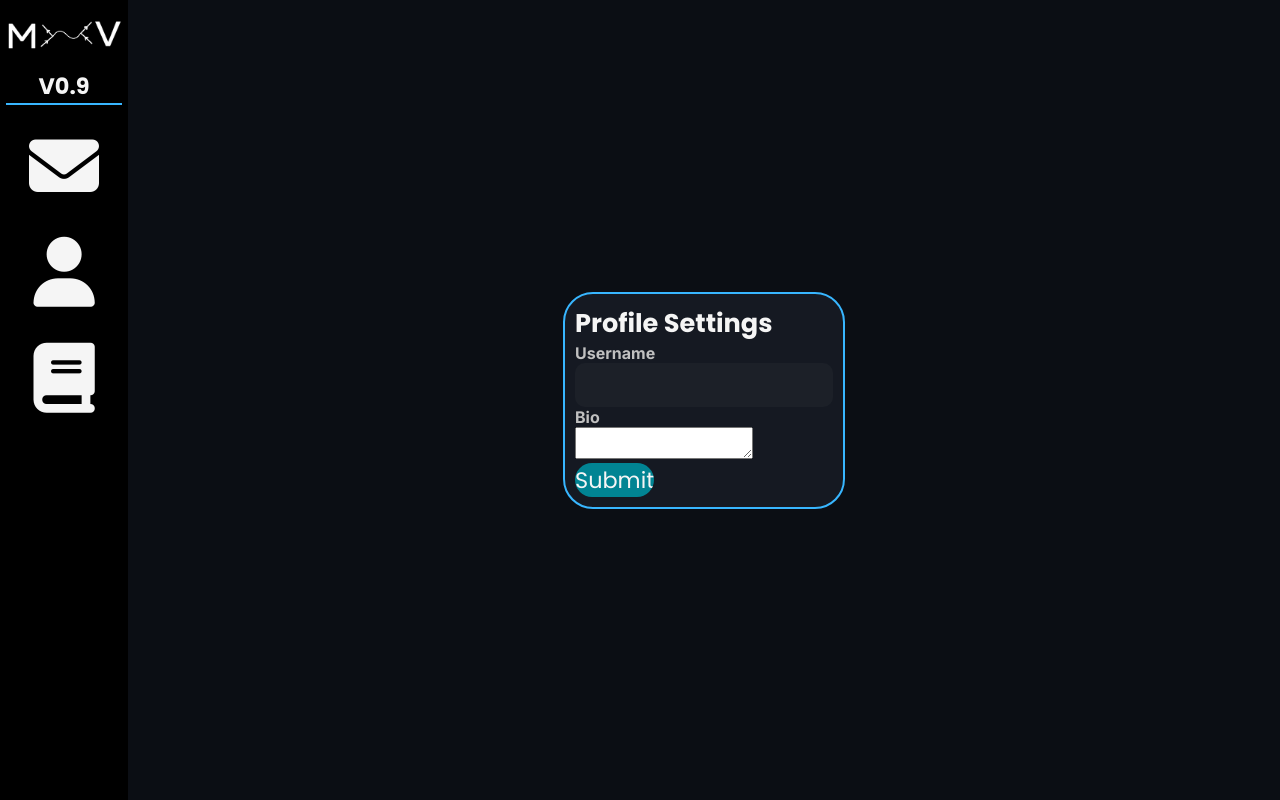
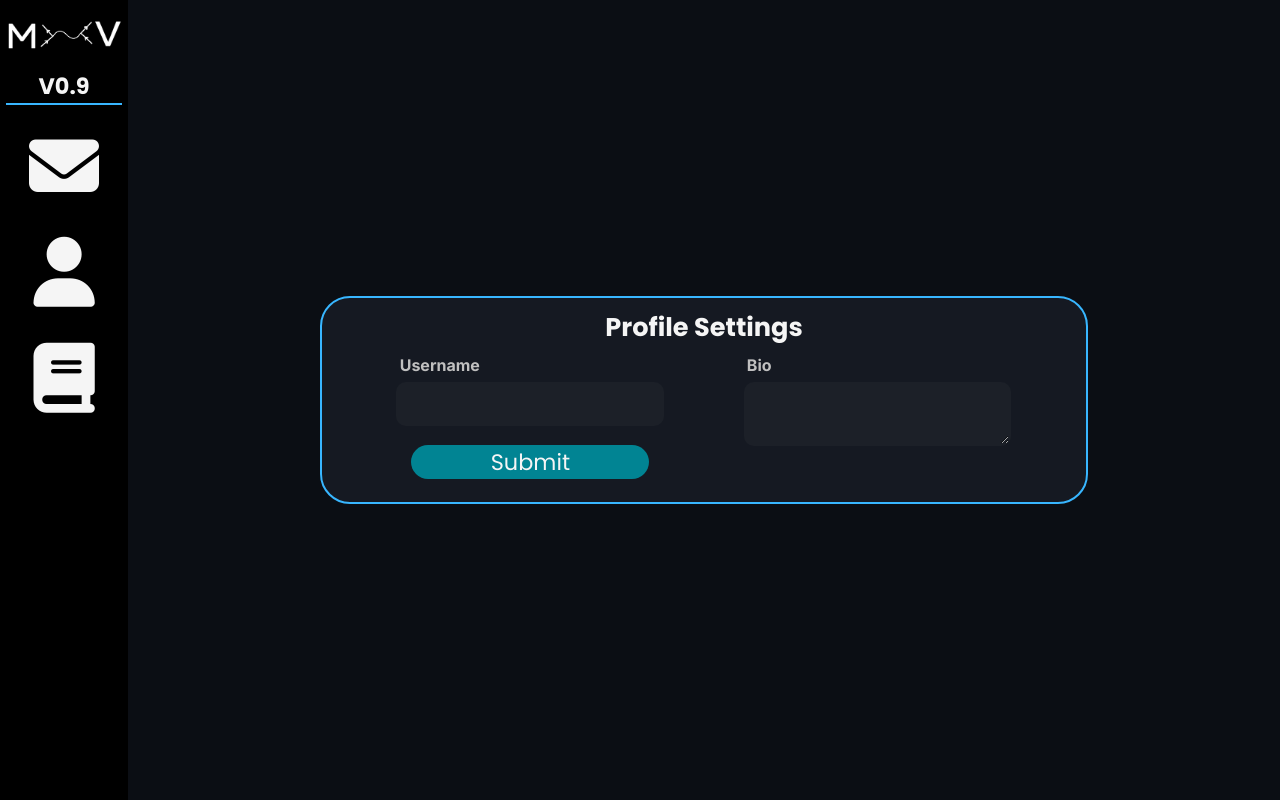
Before and after one commit to JohnProgramming08/Mass-x-Velocity, a Flask app: page /profile-settings/1 in a window 1280 px wide. Run offline with Flask 3, Linux system fonts and the light colour scheme.

Commit message:
feat: finish css for initial profile settings page

```diff
--- a/MxV/backend/routes/profile_settings.py
+++ b/MxV/backend/routes/profile_settings.py
@@ -12,8 +12,8 @@ def settings(id):
 		return render_template("profile_settings.html", id=id, form=form)
 
 	# User has submitted a form
-	username = form.username
-	bio = form.bio
+	username = form.username.data
+	bio = form.bio.data
 	logic = ProfileSettingsService(username, bio, id)
 	logic.commit_changes()
 
--- /dev/null
+++ b/MxV/backend/static/css/profile_settings.css
@@ -0,0 +1,45 @@
+/* Card Styles */
+.card {
+	width: 60vw;
+	display: flex;
+	flex-direction: column;
+	justify-content: center;
+	align-items: center;
+}
+
+h2 {
+	width: 100%;
+	text-align: center;
+	margin-bottom: 0.5rem;
+}
+
+/* Form Styles */
+#form {
+	width: 100%;
+	display: flex;
+	align-items: flex-start;
+	justify-content: space-evenly;
+}
+
+#right-fields, #left-fields {
+	width: 40%;
+	display: flex;
+	flex-direction: column;
+	align-items: center;
+	justify-content: flex-start;
+}
+
+input, textarea {
+	margin-bottom: 0.8rem;
+	margin-top: 0.4rem;
+	width: 80%;
+}
+
+h4, #username, #bio {
+	width: 90%;
+	text-align: left;
+}
+
+h4 {
+	margin-left: 0.4rem;
+}
--- a/MxV/backend/static/css/styles.css
+++ b/MxV/backend/static/css/styles.css
@@ -83,6 +83,7 @@ h4,
 input[type="email"],
 input[type="password"],
 input[type="text"],
+textarea,
 a,
 input[type="float"] {
 	font-family: "Inter", system-ui, sans-serif;
@@ -130,6 +131,7 @@ input[type="submit"]:hover,
 
 input[type="text"],
 input[type="password"],
+textarea,
 input[type="email"],
 select,
 input[type="float"] {
@@ -141,6 +143,7 @@ input[type="float"] {
 }
 
 input[type="text"]:focus,
+textarea:focus,
 input[type="password"]:focus,
 input[type="email"]:focus,
 input[type="float"]:focus {
--- a/MxV/backend/templates/profile_settings.html
+++ b/MxV/backend/templates/profile_settings.html
@@ -14,14 +14,14 @@
 			<div id="left-fields">
 				<h4>{{ form.username.label }}</h4>
 				{{ form.username() }}
+
+				{{ form.submit() }}
 			</div>
 
 			<div id="right-fields">
 				<h4>{{ form.bio.label }}</h4>
 				{{ form.bio() }}
 			</div>
-
-			{{ form.submit() }}
 		</form>
 </div>
 </main>
```
Also changed, not shown: MxV/backend/instance/data.db.
